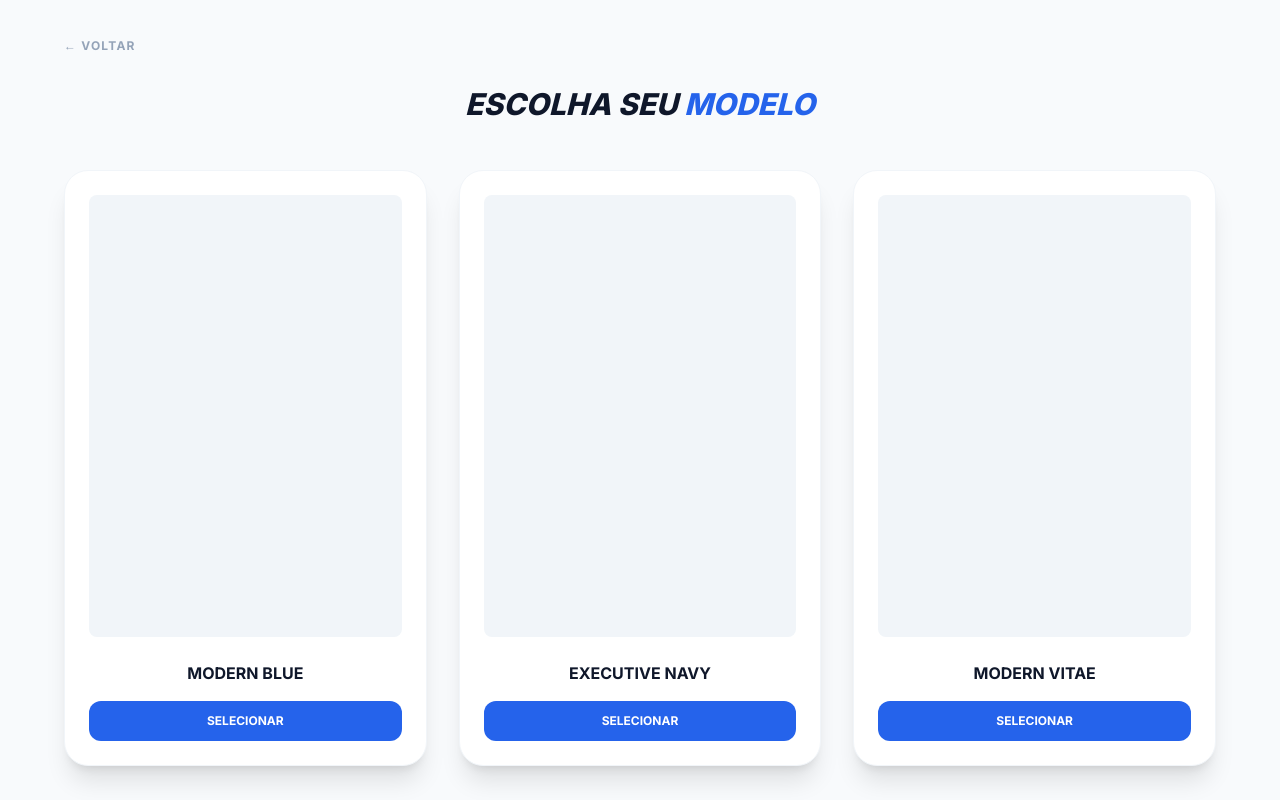
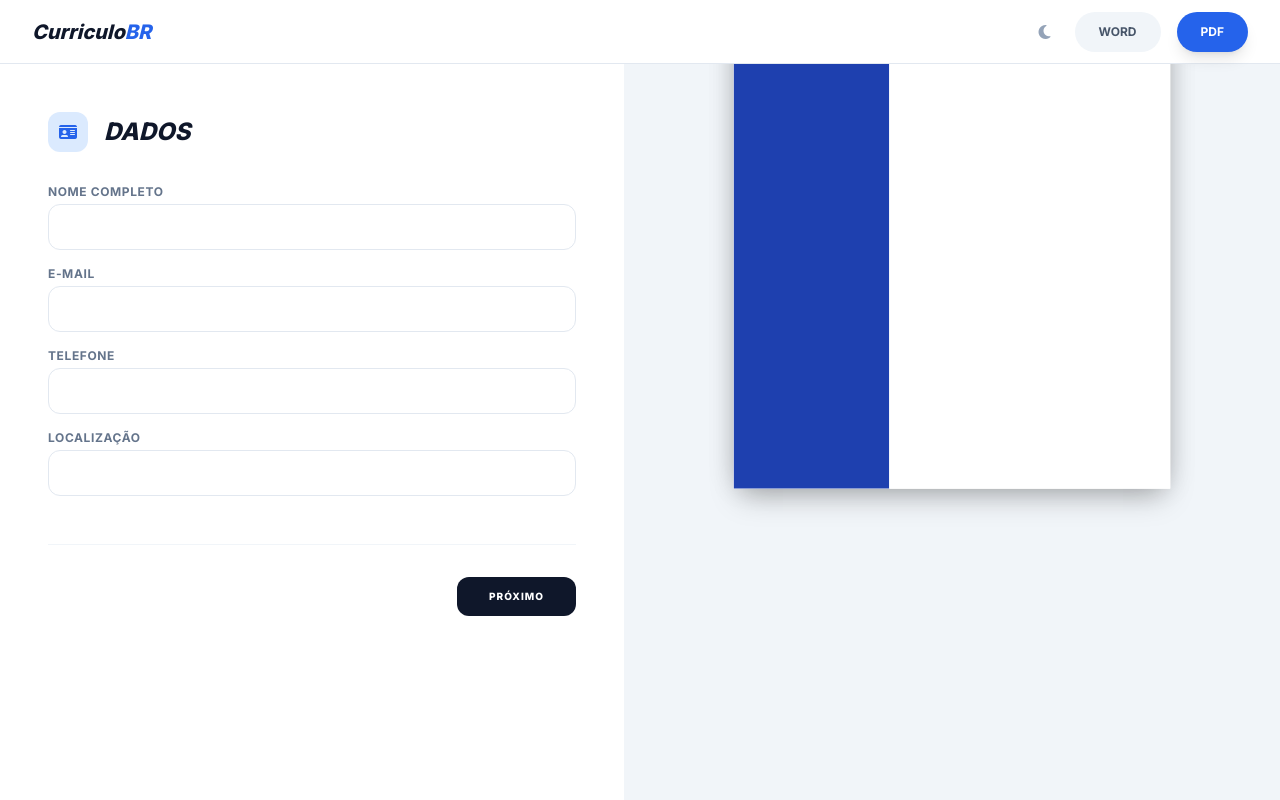
Before and after one commit to tryonBrasil/CurriculoBR, a React (Vite) app: page / in a window 1280 px wide. Both pictures are taken after a click on the button "COMEÇAR". Built offline with nearby package versions, Linux system fonts and the light colour scheme; a web font is replaced by a local one.

Commit message:
Update App.tsx

```diff
--- a/App.tsx
+++ b/App.tsx
@@ -14,10 +14,7 @@
 import { enhanceTextStream, generateSummaryStream, suggestSkills, parseResumeWithAI } from './services/geminiService';
 import { extractTextFromPDF } from './services/pdfService';
 import { exportToDocx } from './services/exportService';
-import {
-  validateEmailError,
-  validatePhoneError
-} from './services/validationService';
+import { validateEmailError, validatePhoneError } from './services/validationService';
 
 const STEPS = [
   { id: 'info', label: 'Dados', icon: 'fa-id-card' },
@@ -47,10 +44,12 @@
   const [isSidebarOpen, setIsSidebarOpen] = useState(true);
   const [toast, setToast] = useState<{ message: string; type: 'error' | 'success' } | null>(null);
 
-  const { data, updateData, setHistoryDirect } = useResumeHistory(INITIAL_RESUME_DATA);
+  const { data, updateData } = useResumeHistory(INITIAL_RESUME_DATA);
   const previewContainerRef = useRef<HTMLDivElement>(null);
 
-  // Efeito para Dark Mode
+  // CORREÇÃO DO ERRO TS2367: activeTab agora é dinâmico e baseado nos STEPS
+  const activeTab = STEPS[currentStep]?.id || 'info';
+
   useEffect(() => {
     if (isDarkMode) document.documentElement.classList.add('dark');
     else document.documentElement.classList.remove('dark');
@@ -62,44 +61,15 @@
     return (
       <div className="min-h-screen bg-white dark:bg-slate-900 flex flex-col items-center justify-center p-6 text-center">
         <h1 className="text-6xl font-black mb-4 dark:text-white uppercase italic">Curriculo<span className="text-blue-600">BR</span></h1>
-        <p className="text-slate-500 mb-8 max-w-md">Crie seu currículo profissional otimizado para ATS em minutos.</p>
-        <button
-          onClick={() => setView('templates')}
-          className="bg-blue-600 text-white px-12 py-4 rounded-full font-bold uppercase tracking-widest shadow-2xl hover:bg-blue-700 transition-all"
-        >
+        <button onClick={() => setView('templates')} className="bg-blue-600 text-white px-12 py-4 rounded-full font-bold uppercase tracking-widest shadow-2xl hover:bg-blue-700 transition-all">
           Começar
         </button>
       </div>
     );
   }
 
-  if (view === 'templates') {
-    return (
-      <div className="min-h-screen bg-slate-50 dark:bg-slate-900 p-8">
-        <div className="max-w-6xl mx-auto">
-          <button onClick={() => setView('home')} className="mb-8 text-slate-400 font-bold uppercase text-xs tracking-widest">← Voltar</button>
-          <h2 className="text-3xl font-black mb-12 dark:text-white uppercase italic text-center">Escolha seu <span className="text-blue-600">Modelo</span></h2>
-          <div className="grid grid-cols-1 md:grid-cols-3 gap-8">
-            {TEMPLATES.map(t => (
-              <div key={t.id} className="bg-white dark:bg-slate-800 p-6 rounded-3xl shadow-xl border border-slate-100 dark:border-slate-700">
-                <div className="aspect-[210/297] bg-slate-100 dark:bg-slate-900 rounded-lg mb-4 mb-6"></div>
-                <h3 className="font-bold dark:text-white uppercase text-center mb-4">{t.label}</h3>
-                <button
-                  onClick={() => { setTemplate(t.id as TemplateId); setView('editor'); }}
-                  className="w-full py-3 bg-blue-600 text-white rounded-xl font-bold uppercase text-xs"
-                >
-                  Selecionar
-                </button>
-              </div>
-            ))}
-          </div>
-        </div>
-      </div>
-    );
-  }
-
   return (
-    <div className="h-screen flex flex-col bg-white dark:bg-slate-950 overflow-hidden">
+    <div className="h-screen flex flex-col bg-white dark:bg-slate-950 overflow-hidden transition-colors duration-300">
       {toast && <Toast message={toast.message} type={toast.type} onClose={() => setToast(null)} />}
 
       <nav className="no-print h-16 border-b border-slate-200 dark:border-slate-800 flex items-center justify-between px-8 bg-white dark:bg-slate-900 z-50">
@@ -107,13 +77,16 @@
           Curriculo<span className="text-blue-600">BR</span>
         </div>
         <div className="flex gap-4">
-          <button onClick={() => setIsDarkMode(!isDarkMode)} className="p-2 text-slate-400"><i className={`fas ${isDarkMode ? 'fa-sun' : 'fa-moon'}`}></i></button>
-          <button onClick={handlePrint} className="bg-blue-600 text-white px-6 py-2 rounded-full text-xs font-bold uppercase shadow-lg hover:bg-blue-700">Baixar PDF</button>
+          <button onClick={() => setIsDarkMode(!isDarkMode)} className="p-2 text-slate-400">
+            <i className={`fas ${isDarkMode ? 'fa-sun' : 'fa-moon'}`}></i>
+          </button>
+          <button onClick={() => exportToDocx(data)} className="bg-slate-100 dark:bg-slate-800 text-slate-600 dark:text-slate-300 px-6 py-2 rounded-full text-xs font-bold uppercase">Word</button>
+          <button onClick={handlePrint} className="bg-blue-600 text-white px-6 py-2 rounded-full text-xs font-bold uppercase shadow-lg">PDF</button>
         </div>
       </nav>
 
       <div className="flex-1 flex overflow-hidden relative">
-        {/* Editor */}
+        {/* Lado do Editor */}
         <div className={`flex-1 flex flex-col transition-all duration-300 ${mobileView === 'editor' ? 'flex' : 'hidden md:flex'}`}>
           <div className="flex-1 overflow-y-auto p-8 lg:p-12">
             <div className="max-w-2xl mx-auto">
@@ -128,13 +101,19 @@
                 {activeTab === 'info' && (
                   <div className="space-y-4">
                     <Input label="Nome Completo" value={data.fullName} onChange={(val) => updateData({...data, fullName: val})} />
-                    <div className="grid grid-cols-2 gap-4">
-                      <Input label="E-mail" value={data.email} onChange={(val) => updateData({...data, email: val})} />
-                      <Input label="Telefone" value={data.phone} onChange={(val) => updateData({...data, phone: val})} />
-                    </div>
+                    <Input label="E-mail" value={data.email} onChange={(val) => updateData({...data, email: val})} />
+                    <Input label="Telefone" value={data.phone} onChange={(val) => updateData({...data, phone: val})} />
+                    <Input label="Localização" value={data.location} onChange={(val) => updateData({...data, location: val})} />
                   </div>
                 )}
-                {/* Outros passos omitidos para brevidade, mas o componente continua funcional */}
+
+                {activeTab === 'summary' && (
+                  <div className="space-y-4">
+                    <Input label="Resumo Profissional" value={data.summary} onChange={(val) => updateData({...data, summary: val})} isTextArea />
+                  </div>
+                )}
+
+                {/* Outras abas podem ser adicionadas aqui seguindo o mesmo padrão */}
               </div>
 
               <div className="mt-12 flex justify-between items-center border-t border-slate-100 dark:border-slate-800 pt-8">
@@ -156,39 +135,18 @@
           </div>
         </div>
 
-        {/* Visualização do Currículo (Preview) */}
-        <div
-          ref={previewContainerRef}
-          className={`flex-1 bg-slate-100 dark:bg-slate-950 overflow-hidden relative transition-all duration-300 ${mobileView === 'preview' ? 'flex' : 'hidden md:flex'} items-center justify-center p-4`}
-        >
-          <div
-            className="origin-top transition-transform duration-300 shadow-2xl bg-white"
-            style={{ transform: `scale(${previewScale})` }}
-          >
-            <ResumePreview
-              data={data}
-              template={template}
-              fontSize={fontSize}
-              fontFamily={fontFamily}
-            />
+        {/* Lado do Preview */}
+        <div ref={previewContainerRef} className={`flex-1 bg-slate-100 dark:bg-slate-950 overflow-hidden relative transition-all duration-300 ${mobileView === 'preview' ? 'flex' : 'hidden md:flex'} items-center justify-center p-4`}>
+          <div className="origin-top transition-transform duration-300 shadow-2xl bg-white" style={{ transform: `scale(${previewScale})` }}>
+            <ResumePreview data={data} template={template} fontSize={fontSize} fontFamily={fontFamily} />
           </div>
         </div>
       </div>
 
       {/* Switcher Mobile */}
       <div className="md:hidden fixed bottom-6 left-1/2 -translate-x-1/2 bg-white dark:bg-slate-800 shadow-2xl rounded-full p-1 border border-slate-200 dark:border-slate-700 flex z-50">
-        <button
-          onClick={() => setMobileView('editor')}
-          className={`px-6 py-2 rounded-full text-[10px] font-black uppercase transition-all ${mobileView === 'editor' ? 'bg-blue-600 text-white shadow-lg' : 'text-slate-400'}`}
-        >
-          Editar
-        </button>
-        <button
-          onClick={() => setMobileView('preview')}
-          className={`px-6 py-2 rounded-full text-[10px] font-black uppercase transition-all ${mobileView === 'preview' ? 'bg-blue-600 text-white shadow-lg' : 'text-slate-400'}`}
-        >
-          Ver PDF
-        </button>
+        <button onClick={() => setMobileView('editor')} className={`px-6 py-2 rounded-full text-[10px] font-black uppercase transition-all ${mobileView === 'editor' ? 'bg-blue-600 text-white' : 'text-slate-400'}`}>Editar</button>
+        <button onClick={() => setMobileView('preview')} className={`px-6 py-2 rounded-full text-[10px] font-black uppercase transition-all ${mobileView === 'preview' ? 'bg-blue-600 text-white' : 'text-slate-400'}`}>Ver PDF</button>
       </div>
     </div>
   );
```
